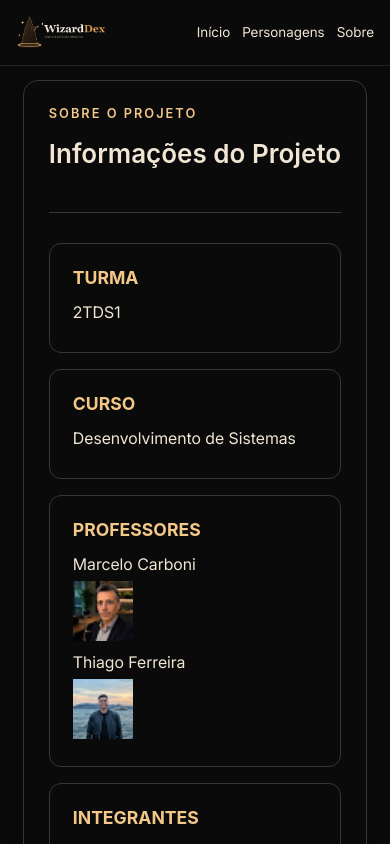
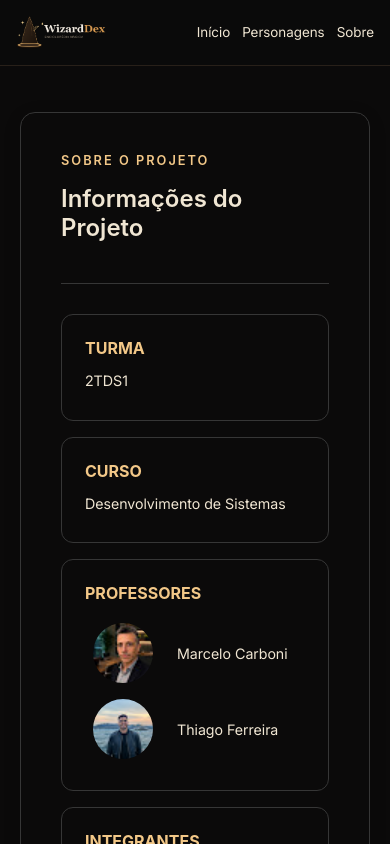
Before and after one commit to gabiyamamoto/wizard-dex-frontend, a Next.js app: page /sobre in a window 390 px wide. Shown: the top 844 px of the page. Built offline with nearby package versions, Linux system fonts and the light colour scheme; a web font is replaced by a local one.

Commit message:
Estiliza página not found e arruma a de sobre

```diff
--- a/src/app/not-found.module.css
+++ b/src/app/not-found.module.css
@@ -0,0 +1,112 @@
+.container {
+    min-height: 100vh;
+    padding: 80px 20px;
+    background-color: #0b0a0a;
+    display: flex;
+    flex-direction: column;
+    justify-content: center;
+    align-items: center;
+    box-sizing: border-box;
+}
+
+.card {
+    width: auto;
+    padding: 50px 40px;
+    background-color: #0b0a0a;
+    border: 0.09rem solid #f3c888;
+    border-radius: 1rem;
+    box-shadow: 0 4px 20px rgba(0, 0, 0, 0.08);
+    text-align: center;
+    box-sizing: border-box;
+}
+
+.title {
+    margin: 0;
+    font-size: 3rem;
+    color: #f0e6d3;
+}
+
+.subtitle {
+    font-size: 1.5rem;
+    color: #f0e6d3;
+}
+
+.message {
+    margin: 0;
+    color: #aaa;
+    font-size: 1rem;
+}
+
+.button {
+    margin-top: 2rem;
+}
+
+.backButton {
+    display: inline-block;
+    padding: 13px 28px;
+    border: 0.09rem solid #f3c888;
+    background-color: #f3c888;
+    text-decoration: none;
+    color: #0b0a0a;
+    border-radius: 0.6rem;
+    font-weight: 600;
+    transition: 0.2s ease;
+}
+
+.backButton:hover {
+    background-color: transparent;
+    color: #f3c888;
+    transform: translateY(-1.5px);
+}
+
+
+@media (max-width: 700px) {
+  .container {
+    padding: 40px 15px;
+  }
+
+  .card {
+    padding: 40px 25px;
+  }
+
+  .title {
+    font-size: 2.7rem;
+  }
+
+  .subtitle {
+    font-size: 1.4rem;
+  }
+
+  .message {
+    font-size: 0.95rem;
+  }
+}
+
+
+
+@media (max-width: 500px) {
+  .container {
+    padding: 30px 10px;
+  }
+
+  .card {
+    padding: 30px 20px;
+  }
+
+  .title {
+    font-size: 2rem;
+  }
+
+  .subtitle {
+    font-size: 1.1rem;
+  }
+
+  .message {
+    font-size: 0.9rem;
+  }
+
+  .backButton {
+    padding: 10px 20px;
+    font-size: 0.8rem;
+  }
+}
--- a/src/app/sobre/sobre.module.css
+++ b/src/app/sobre/sobre.module.css
@@ -1,7 +1,7 @@
 .container {
   min-height: 100vh;
   padding: 80px 20px;
-    background-color: #0b0a0a ;
+  background-color: #0b0a0a;
   display: flex;
   justify-content: center;
   align-items: flex-start;
@@ -47,9 +47,11 @@
 .item {
   padding: 23px;
   border-radius: 12px;
-    background-color: #0b0a0a ;
+  background-color: #0b0a0a;
   border: 1px solid #363636;
-    transition: border-color 0.2s ease, transform 0.2s ease;
+  transition:
+    border-color 0.2s ease,
+    transform 0.2s ease;
 }
 
 .item:hover {
@@ -63,7 +65,7 @@
   font-size: 1.1rem;
   font-weight: bold;
   text-transform: uppercase;
-    color: #f3c888 ;
+  color: #f3c888;
 }
 
 .item p {
@@ -73,11 +75,39 @@
   line-height: 1.5;
 }
 
+.professor, .integrantes {
+    display: flex;
+    align-items: center;
+    justify-content: flex-end;
+    gap: 1rem;
+    flex-direction: row-reverse;
+}
 
+.foto {
+    border-radius: 2rem;
+    object-fit: cover;
+    flex-shrink: 0; /*a foto vai continuar do mesmo tamanho*/
+    margin: 0.5rem;
+}
+
+@media (max-width: 1600px) {
+  .container {
+    padding-top: 8rem;
+  }
+  .card {
+    width: 80%;
+  }
+}
+
+@media (max-width: 900px) {
+  .container {
+    padding-top: 8rem;
+  }
+}
 
 @media (max-width: 700px) {
-  .card {
-    padding: 25px;
+  .container {
+    padding-top: 8rem;
   }
 
   .info {
@@ -88,3 +118,31 @@
     font-size: 26px;
   }
 }
+
+@media (max-width: 500px) {
+  .container {
+    padding-top: 7rem;
+  }
+
+  .card {
+    box-sizing: border-box;
+    width: 100%;
+  }
+
+  .card h1 {
+    font-size: 1.5rem;
+  }
+
+  .item {
+    width: 100%;
+    box-sizing: border-box;
+  }
+
+  .item span {
+    font-size: 1rem;
+  }
+
+  .item p {
+    font-size: 0.9rem;
+  }
+}
```
Also changed, not shown: 1 other file (tests, documents, lock files or other folders). Lines whose indentation alone changed are shown as unchanged.
